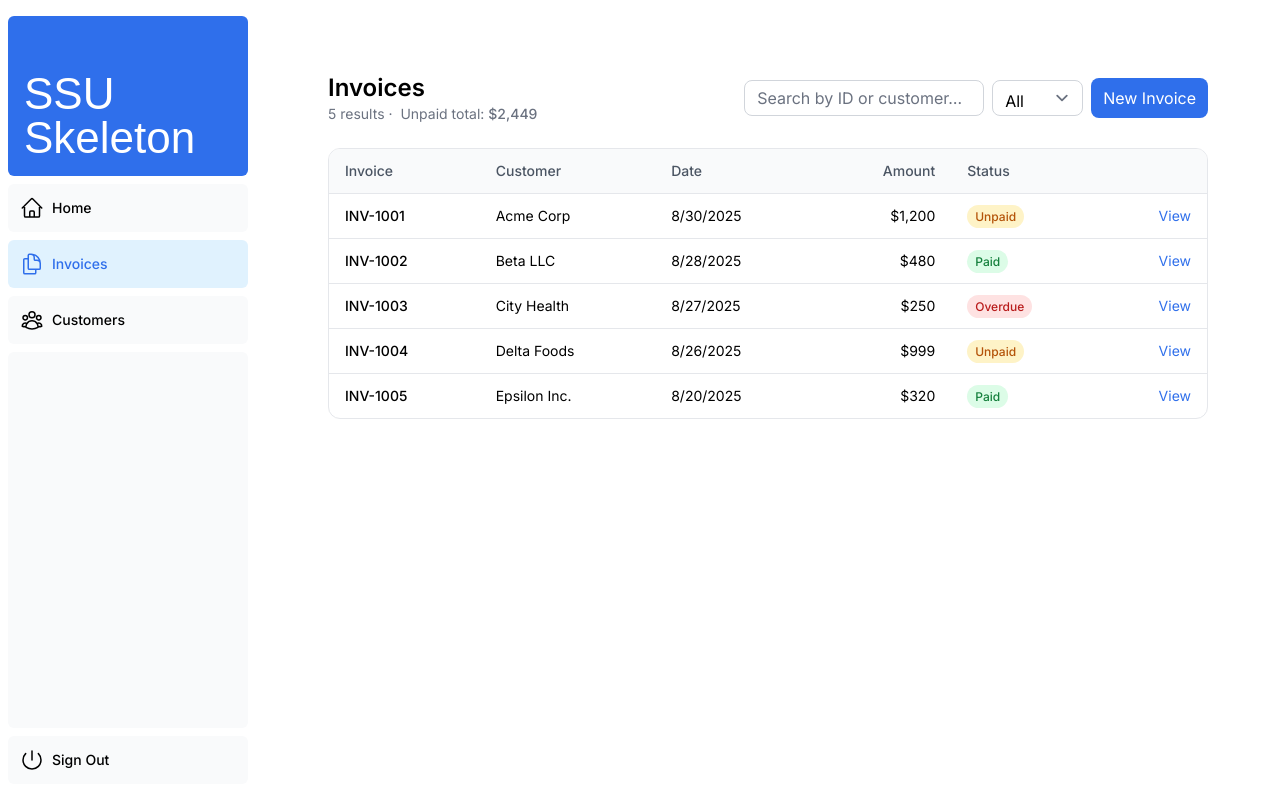
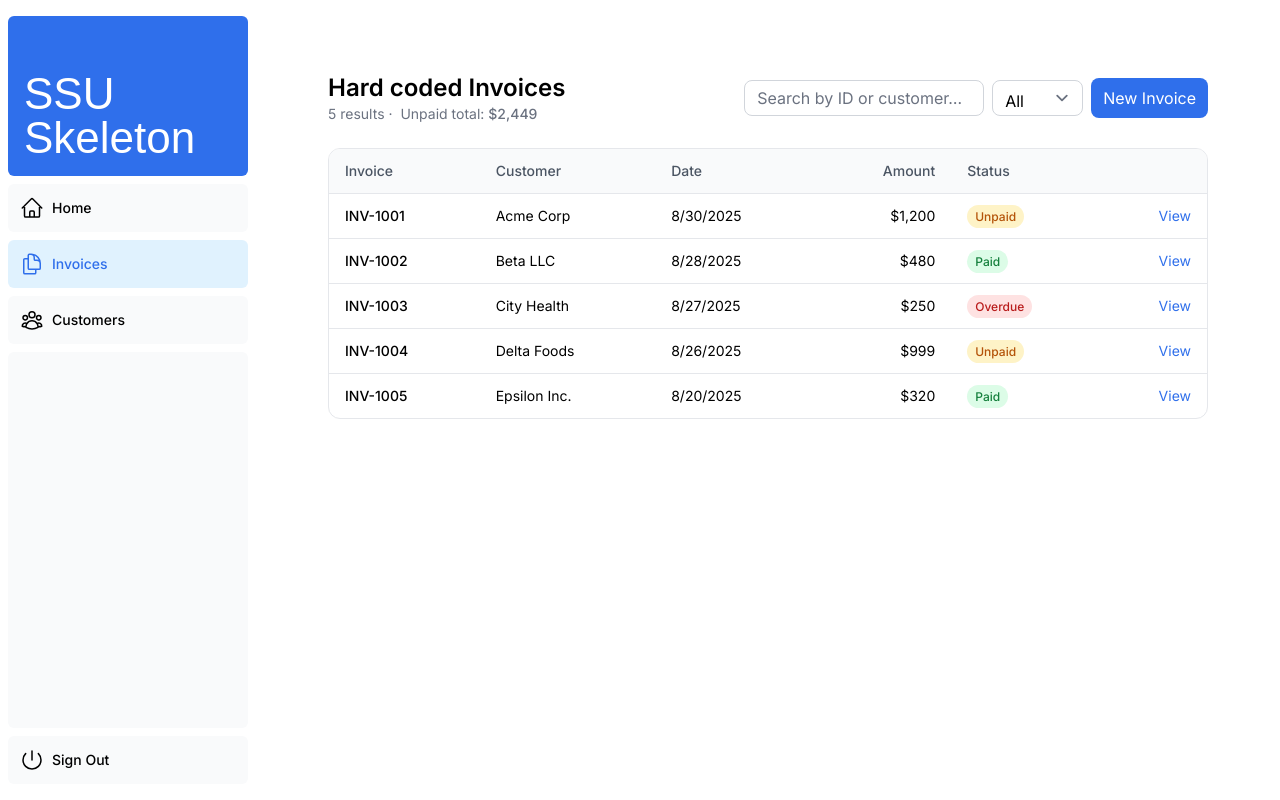
Before and after one commit to brockenbrough/ssu-social-next, a Next.js app in the folder ssu-app/: page /portal/dashboard/invoices in a window 1280 px wide. Built offline with nearby package versions, Linux system fonts and the light colour scheme; a web font is replaced by a local one.

Commit message:
modified:   ssu-app/app/portal/dashboard/invoices/page.tsx

```diff
--- a/ssu-app/app/portal/dashboard/invoices/page.tsx
+++ b/ssu-app/app/portal/dashboard/invoices/page.tsx
@@ -40,7 +40,7 @@ export default function InvoicesPage() {
     <div className="p-6">
       <div className="mb-6 flex flex-col md:flex-row md:items-center md:justify-between gap-3">
         <div>
-          <h1 className="text-2xl font-semibold">Invoices</h1>
+          <h1 className="text-2xl font-semibold">Hard coded Invoices</h1>
           <p className="text-sm text-gray-500">
             {filtered.length} result{filtered.length !== 1 ? "s" : ""} ·
             &nbsp;Unpaid total:{" "}
```
